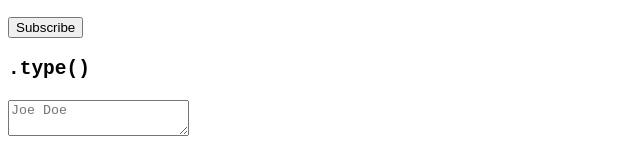
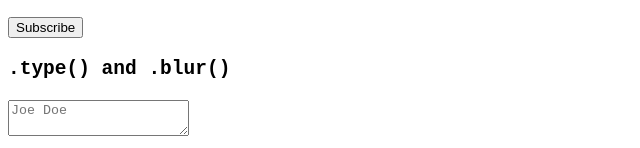
Before and after one commit to wlsf82/cypress-playground, a website: page index.html in a window 1280 px wide. Shown: the part 147-295 px from the top of the page, without its empty margins (0-640 px from the left). Drawn offline with Linux system fonts and the light colour scheme.

Commit message:
Improve heading, while solution requires blur

```diff
--- a/index.html
+++ b/index.html
@@ -27,7 +27,7 @@
       </div>
       <div id="type">
         <h2>
-          <pre>.type()</pre>
+          <pre>.type() and .blur()</pre></pre>
         </h2>
         <textarea placeholder="Joe Doe"></textarea>
         <p>Signature's preview:</p>
```
